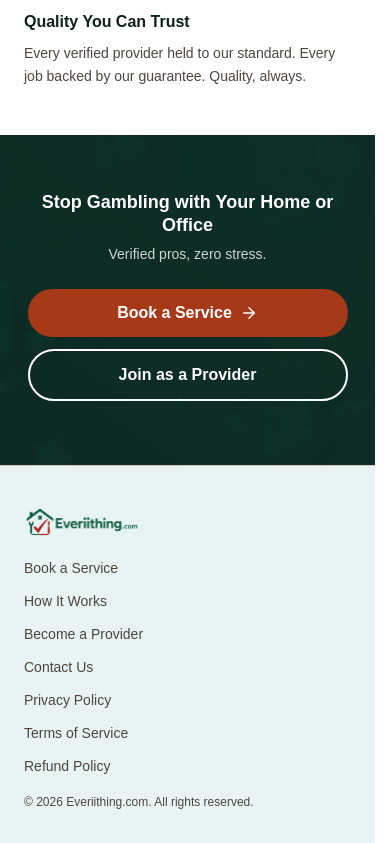
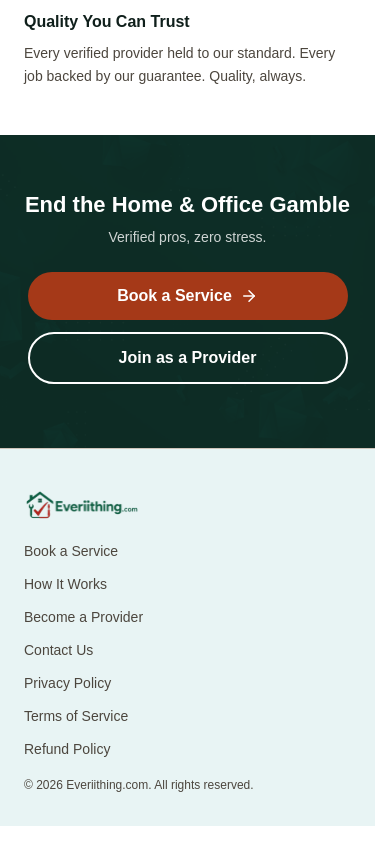
Before and after one commit to Pearlyport9/Everiithing.com, a Next.js app: page /about in a window 390 px wide. Shown: the part 2655-3498 px from the top of the page. Built offline with nearby package versions, Linux system fonts and the light colour scheme.

Commit message:
Mobile heading adjustments: shorten subtitle to pyramid shape, bump CTA title size + shorten text

```diff
--- a/src/app/(public)/about/page.tsx
+++ b/src/app/(public)/about/page.tsx
@@ -469,8 +469,8 @@ export default function AboutPage() {
         />
         <div className="absolute inset-0" style={{ backgroundColor: 'var(--md-on-background)', opacity: 0.78 }} />
         <div className="relative z-10 w-full max-w-7xl mx-auto px-6 md:px-8 text-center">
-          <h2 className="text-2xl md:text-3xl lg:text-5xl font-display font-bold text-white leading-tight">
-            Stop Gambling with Your Home or Office
+          <h2 className="text-3xl md:text-4xl lg:text-5xl font-display font-bold text-white leading-tight">
+            End the Home & Office Gamble
           </h2>
           <p className="text-white/80 text-sm md:text-base mt-2 mx-auto" style={{ maxWidth: '480px' }}>
             <span className="md:hidden">Verified pros, zero stress.</span>
--- a/src/app/(public)/become-a-provider/page.tsx
+++ b/src/app/(public)/become-a-provider/page.tsx
@@ -587,8 +587,8 @@ export default function BecomeProviderPage() {
         />
         <div className="absolute inset-0" style={{ backgroundColor: 'var(--md-on-background)', opacity: 0.78 }} />
         <div className="relative z-10 w-full max-w-7xl mx-auto px-6 md:px-8 text-center">
-          <h2 className="text-2xl md:text-3xl lg:text-5xl font-display font-bold text-white leading-tight">
-            Stop Gambling with Your Home or Office
+          <h2 className="text-3xl md:text-4xl lg:text-5xl font-display font-bold text-white leading-tight">
+            End the Home & Office Gamble
           </h2>
           <p className="text-white/80 text-sm md:text-base mt-2 mx-auto" style={{ maxWidth: '480px' }}>
             <span className="md:hidden">Verified pros, zero stress.</span>
--- a/src/app/(public)/faq/page.tsx
+++ b/src/app/(public)/faq/page.tsx
@@ -450,8 +450,8 @@ export default function FAQPage() {
         />
         <div className="absolute inset-0" style={{ backgroundColor: 'var(--md-on-background)', opacity: 0.78 }} />
         <div className="relative z-10 w-full max-w-7xl mx-auto px-6 md:px-8 text-center">
-          <h2 className="text-2xl md:text-3xl lg:text-5xl font-display font-bold text-white leading-tight">
-            Stop Gambling with Your Home or Office
+          <h2 className="text-3xl md:text-4xl lg:text-5xl font-display font-bold text-white leading-tight">
+            End the Home & Office Gamble
           </h2>
           <p className="text-white/80 text-sm md:text-base mt-2 mx-auto" style={{ maxWidth: '480px' }}>
             <span className="md:hidden">Verified pros, zero stress.</span>
--- a/src/app/(public)/how-it-works/page.tsx
+++ b/src/app/(public)/how-it-works/page.tsx
@@ -235,8 +235,8 @@ export default function HowItWorksPage() {
         />
         <div className="absolute inset-0" style={{ backgroundColor: 'var(--md-on-background)', opacity: 0.78 }} />
         <div className="relative z-10 w-full max-w-7xl mx-auto px-6 md:px-8 text-center">
-          <h2 className="text-2xl md:text-3xl lg:text-5xl font-display font-bold text-white leading-tight">
-            Stop Gambling with Your Home or Office
+          <h2 className="text-3xl md:text-4xl lg:text-5xl font-display font-bold text-white leading-tight">
+            End the Home & Office Gamble
           </h2>
           <p className="text-white/80 text-sm md:text-base mt-2 mx-auto" style={{ maxWidth: '480px' }}>
             <span className="md:hidden">Verified pros, zero stress.</span>
--- a/src/app/(public)/page.tsx
+++ b/src/app/(public)/page.tsx
@@ -272,8 +272,8 @@ export default function HomePage() {
         {/* Dark overlay */}
         <div className="absolute inset-0" style={{ backgroundColor: 'var(--md-on-background)', opacity: 0.78 }} />
         <div className="relative z-10 w-full max-w-7xl mx-auto px-6 md:px-8 text-center">
-          <h2 className="text-2xl md:text-3xl lg:text-5xl font-display font-bold text-white leading-tight">
-            Stop Gambling with Your Home or Office
+          <h2 className="text-3xl md:text-4xl lg:text-5xl font-display font-bold text-white leading-tight">
+            End the Home & Office Gamble
           </h2>
           <p className="text-white/80 text-sm md:text-base mt-2 mx-auto" style={{ maxWidth: '480px' }}>
             <span className="md:hidden">Verified pros, zero stress.</span>
--- a/src/app/(public)/services/page.tsx
+++ b/src/app/(public)/services/page.tsx
@@ -183,8 +183,8 @@ export default function ServicesPage() {
       />
       <div className="absolute inset-0" style={{ backgroundColor: 'var(--md-on-background)', opacity: 0.78 }} />
       <div className="relative z-10 w-full max-w-7xl mx-auto px-6 md:px-8 text-center">
-          <h2 className="text-2xl md:text-3xl lg:text-5xl font-display font-bold text-white leading-tight">
-            Stop Gambling with Your Home or Office
+          <h2 className="text-3xl md:text-4xl lg:text-5xl font-display font-bold text-white leading-tight">
+            End the Home & Office Gamble
           </h2>
           <p className="text-white/80 text-sm md:text-base mt-2 mx-auto" style={{ maxWidth: '480px' }}>
             <span className="md:hidden">Verified pros, zero stress.</span>
--- a/src/components/shared/ServicesCarousel.tsx
+++ b/src/components/shared/ServicesCarousel.tsx
@@ -171,7 +171,7 @@ export default function ServicesCarousel() {
             className="mx-auto mt-2"
             style={{ color: 'var(--md-on-surface-variant)' }}
           >
-            Verified pros for every home & office problem.
+            Pros for your home & office.
           </p>
         </div>
       </div>
```
